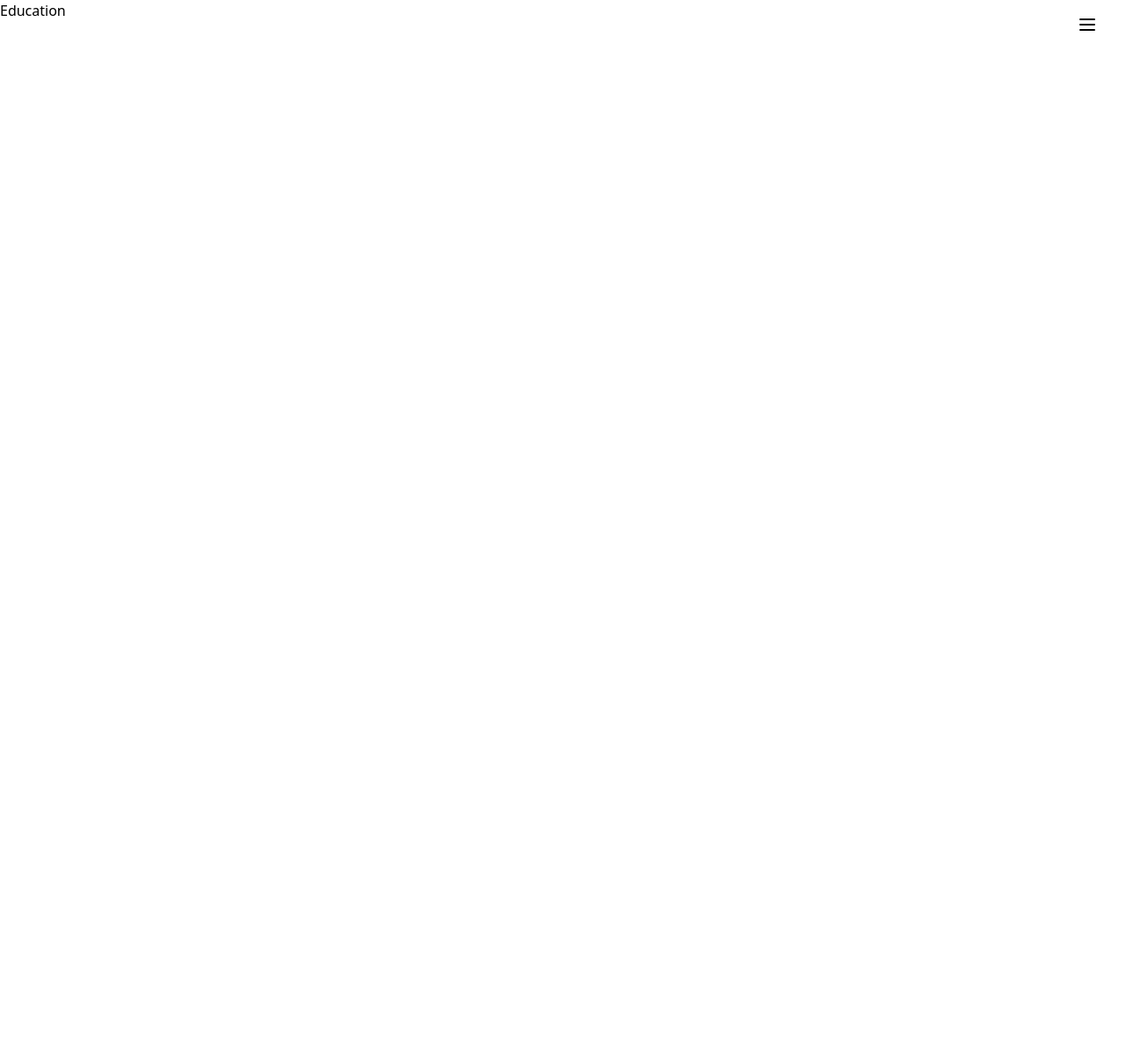
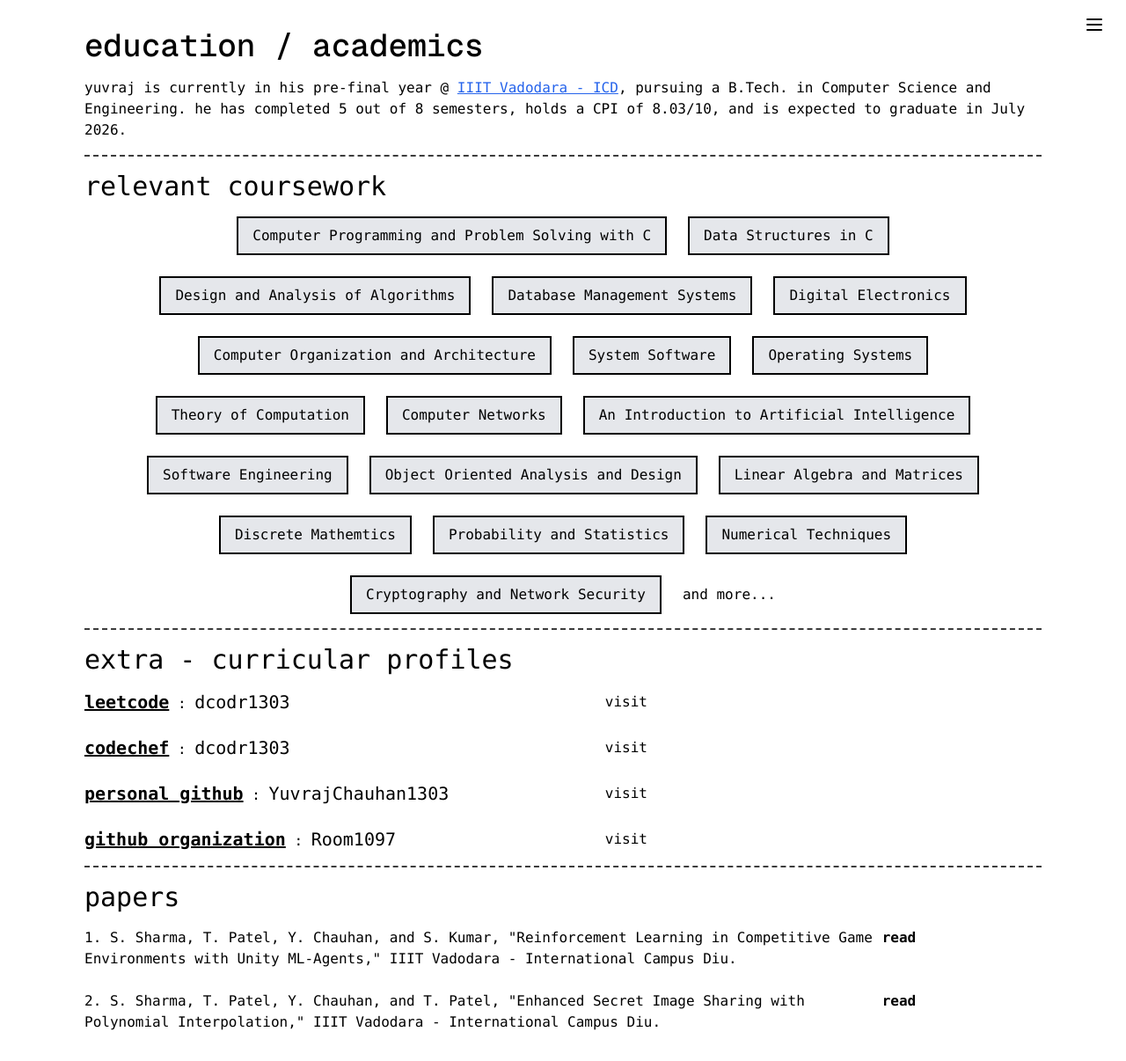
Before and after one commit to YuvrajChauhan1303/yuvraj-portfolio, a Next.js app: page /education in a window 1280 px wide. Shown: the whole page at 88% size. Before the commit the page ends 800 px from the top, so only its background shows below. Built offline with nearby package versions, Linux system fonts and the light colour scheme.

Commit message:
education page

```diff
--- a/app/(pages)/education/page.tsx
+++ b/app/(pages)/education/page.tsx
@@ -1,5 +1,142 @@
+import Link from "next/link";
 import React from "react";
+import { subjects } from "@/app/_data/subjectData";
+export default function Education() {
+  return (
+    <div className="flex flex-col py-8 px-4 sm:px-6 lg:px-24 min-h-screen">
+      <h1 className="text-4xl font-[family-name:var(--font-geist-mono)] font-medium">
+        education / academics
+      </h1>
+      <div className="flex space-y-4 flex-col">
+        <p className="font-mono mt-4">
+          yuvraj is currently in his pre-final year @{" "}
+          <Link
+            href={"http://diu.iiitvadodara.ac.in"}
+            target="_blank"
+            className="text-blue-600 underline"
+          >
+            IIIT Vadodara - ICD
+          </Link>
+          , pursuing a B.Tech. in Computer Science and Engineering. he has
+          completed 5 out of 8 semesters, holds a CPI of 8.03/10, and is
+          expected to graduate in July 2026.
+        </p>
+        <div>
+          <h2 className="text-2xl md:text-3xl font-mono border-t-2 border-[#3c3c3c] border-dashed py-4">
+            relevant coursework
+          </h2>
+          <div className="flex flex-wrap gap-6 justify-center items-center font-mono">
+            {subjects.map((subject, index) => (
+              <EducationItem key={index} subject={subject} />
+            ))}
+            and more...
+          </div>
+        </div>
 
-export default function Education() {
-  return <div>Education</div>;
+        <div>
+          <h2 className="text-2xl md:text-3xl font-mono border-t-2 border-[#3c3c3c] border-dashed py-4">
+            extra - curricular profiles
+          </h2>
+          <div className="flex flex-col gap-6  font-mono">
+            <ProfileItem
+              title="leetcode"
+              username="dcodr1303"
+              href="https://leetcode.com/u/dcodr1303"
+            />
+            <ProfileItem
+              title="codechef"
+              username="dcodr1303"
+              href="https://www.codechef.com/users/dcodr1303"
+            />
+            <ProfileItem
+              title="personal github"
+              username="YuvrajChauhan1303"
+              href="https://github.com/YuvrajChauhan1303?tab=repositories"
+            />
+            <ProfileItem
+              title="github organization"
+              username="Room1097"
+              href="https://github.com/orgs/Room1097/repositories"
+            />
+          </div>
+        </div>
+        <div>
+          <h2 className="text-2xl md:text-3xl font-mono border-t-2 border-[#3c3c3c] border-dashed py-4">
+            papers
+          </h2>
+          <div className="flex flex-col font-mono gap-6">
+            <PaperItem
+              number="1"
+              title={
+                ' S. Sharma, T. Patel, Y. Chauhan, and S. Kumar, "Reinforcement Learning in Competitive Game Environments with Unity ML-Agents," IIIT Vadodara - International Campus Diu.'
+              }
+              link="/CS367_GAME_AI_USING_RL_REPORT_IEEE (1).pdf"
+            />
+            <PaperItem
+              number="2"
+              title={
+                'S. Sharma, T. Patel, Y. Chauhan, and T. Patel, "Enhanced Secret Image Sharing with Polynomial Interpolation," IIIT Vadodara - International Campus Diu.'
+              }
+              link="/Design_Project_Report.pdf"
+            />
+          </div>
+        </div>
+      </div>
+    </div>
+  );
 }
+
+interface EducationItemProps {
+  subject: string;
+}
+
+const EducationItem = ({ subject }: EducationItemProps) => {
+  return (
+    <div className="border-2 border-black bg-gray-200 py-2 px-4 font-mono">
+      {subject}
+    </div>
+  );
+};
+
+interface ProfileItemProps {
+  title: string;
+  username: string;
+  href?: string;
+}
+
+const ProfileItem = ({ title, username, href }: ProfileItemProps) => {
+  return (
+    <div className=" font-mono flex justify-between w-[80vw] md:w-[50vw] items-center">
+      <div>
+        <span className="font-semibold underline text-xl">{title}</span> :{" "}
+        <span className="text-xl"> {username}</span>
+      </div>{" "}
+      {href && (
+        <Link href={href} target="_blank">
+          visit
+        </Link>
+      )}
+    </div>
+  );
+};
+
+interface PaperItemProps {
+  number: string;
+  title: string;
+  link: string;
+}
+
+const PaperItem = ({ number, title, link }: PaperItemProps) => {
+  return (
+    <div className="flex">
+      <div className="w-10/12 justify-center items-center">
+        {number}. {title}
+      </div>
+      <div className="w-1/12 justify-between items-center">
+        <a target="_blank" className="font-bold" href={link}>
+          read
+        </a>
+      </div>
+    </div>
+  );
+};
--- /dev/null
+++ b/app/_data/subjectData.tsx
@@ -0,0 +1,20 @@
+export const subjects = [
+  "Computer Programming and Problem Solving with C",
+  "Data Structures in C",
+  "Design and Analysis of Algorithms",
+  "Database Management Systems",
+  "Digital Electronics",
+  "Computer Organization and Architecture",
+  "System Software",
+  "Operating Systems",
+  "Theory of Computation",
+  "Computer Networks",
+  "An Introduction to Artificial Intelligence",
+  "Software Engineering",
+  "Object Oriented Analysis and Design",
+  "Linear Algebra and Matrices",
+  "Discrete Mathemtics",
+  "Probability and Statistics",
+  "Numerical Techniques",
+  "Cryptography and Network Security",
+];
--- a/components/Navigation.tsx
+++ b/components/Navigation.tsx
@@ -17,7 +17,7 @@ const Navigation = () => {
   const [open, setOpen] = useState(false);
 
   return (
-    <div className="fixed w-screen py-4 flex flex-row-reverse gap-4 justify-start items-start px-8 z-50">
+    <div className="fixed w-screen py-4 flex flex-row-reverse gap-4 justify-start items-start px-2 md:px-6 z-50">
       <Menu onClick={() => setOpen(!open)} className="cursor-pointer" />
       {open && <MiniMenu setOpen={setOpen} />}
     </div>
@@ -33,7 +33,7 @@ const MiniMenu: React.FC<MiniMenuProps> = ({ setOpen }) => {
   const handleClose = () => setOpen(false);
 
   return (
-    <div className="h-[480px] md:w-[25vw] w-[80vw] bg-gray-50/90 border border-black flex flex-col gap-4 uppercase font-medium font-[family-name:var(--font-geist-mono)] py-8 px-4 text-2xl absolute top-16 right-0 md:relative md:top-auto md:right-auto md:h-auto  mr-8 md:mr-0">
+    <div className="h-[480px] md:w-[25vw] w-[80vw] bg-gray-50 border border-black flex flex-col gap-4 uppercase font-medium font-[family-name:var(--font-geist-mono)] py-8 px-4 text-2xl absolute top-16 right-0 md:relative md:top-auto md:right-auto md:h-auto  mr-8 md:mr-0">
       <div className="flex flex-col gap-6">
         <Link href={"/about"} onClick={handleClose}>
           About
@@ -54,27 +54,50 @@ const MiniMenu: React.FC<MiniMenuProps> = ({ setOpen }) => {
 
       <div className="pt-4 border-t-2 border-black">Connect with me:</div>
       <div className="flex items-center justify-center w-full gap-6 mt-4">
-        <Link href={""} className="hover:text-gray-600 transition duration-200">
+        <Link
+          href={""}
+          target="_blank"
+          className="hover:text-gray-600 transition duration-200"
+        >
           <FaGithub />
         </Link>
-        <Link href={""} className="hover:text-blue-600 transition duration-200">
+        <Link
+          href={""}
+          target="_blank"
+          className="hover:text-blue-600 transition duration-200"
+        >
           <FaLinkedinIn />
         </Link>
-        <Link href={""} className="hover:text-pink-500 transition duration-200">
+        <Link
+          href={""}
+          target="_blank"
+          className="hover:text-pink-500 transition duration-200"
+        >
           <FaInstagram />
         </Link>
-        <Link href={""} className="hover:text-blue-400 transition duration-200">
+        <Link
+          href={""}
+          target="_blank"
+          className="hover:text-blue-400 transition duration-200"
+        >
           <FaXTwitter />
         </Link>
         <Link
           href={""}
+          target="_blank"
           className="hover:text-orange-500 transition duration-200"
         >
           <SiLeetcode />
         </Link>
       </div>
 
-      <div className="pt-4 border-t-2 border-black">Yuvraj Chauhan</div>
+      <Link
+        href={""}
+        className="pt-4 border-t-2 border-black"
+        onClick={handleClose}
+      >
+        Go Back
+      </Link>
     </div>
   );
 };
```
Also changed, not shown: app/(pages)/about/page.tsx (+70 -35 lines), 2 other files (tests, documents, lock files or other folders).
